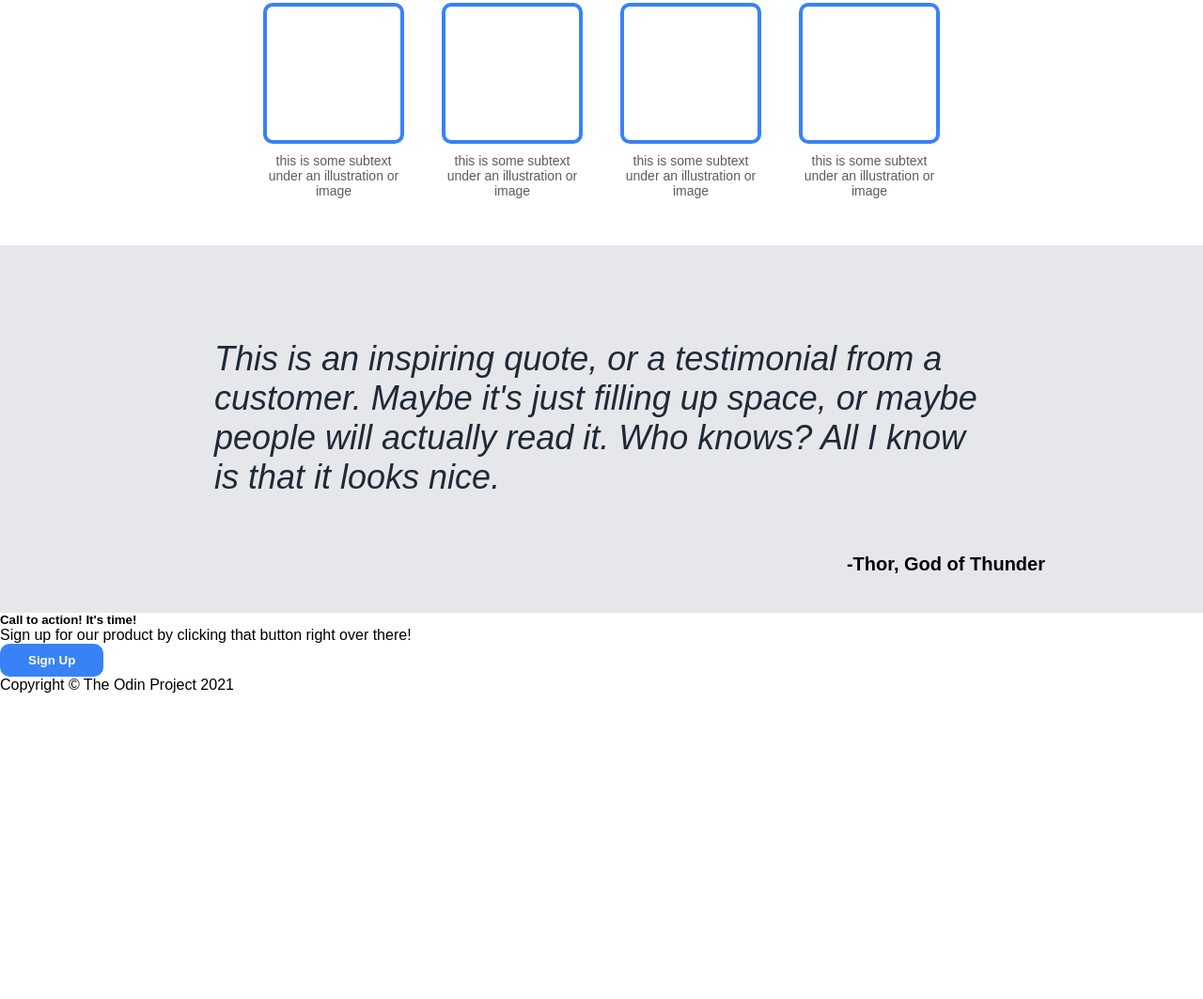
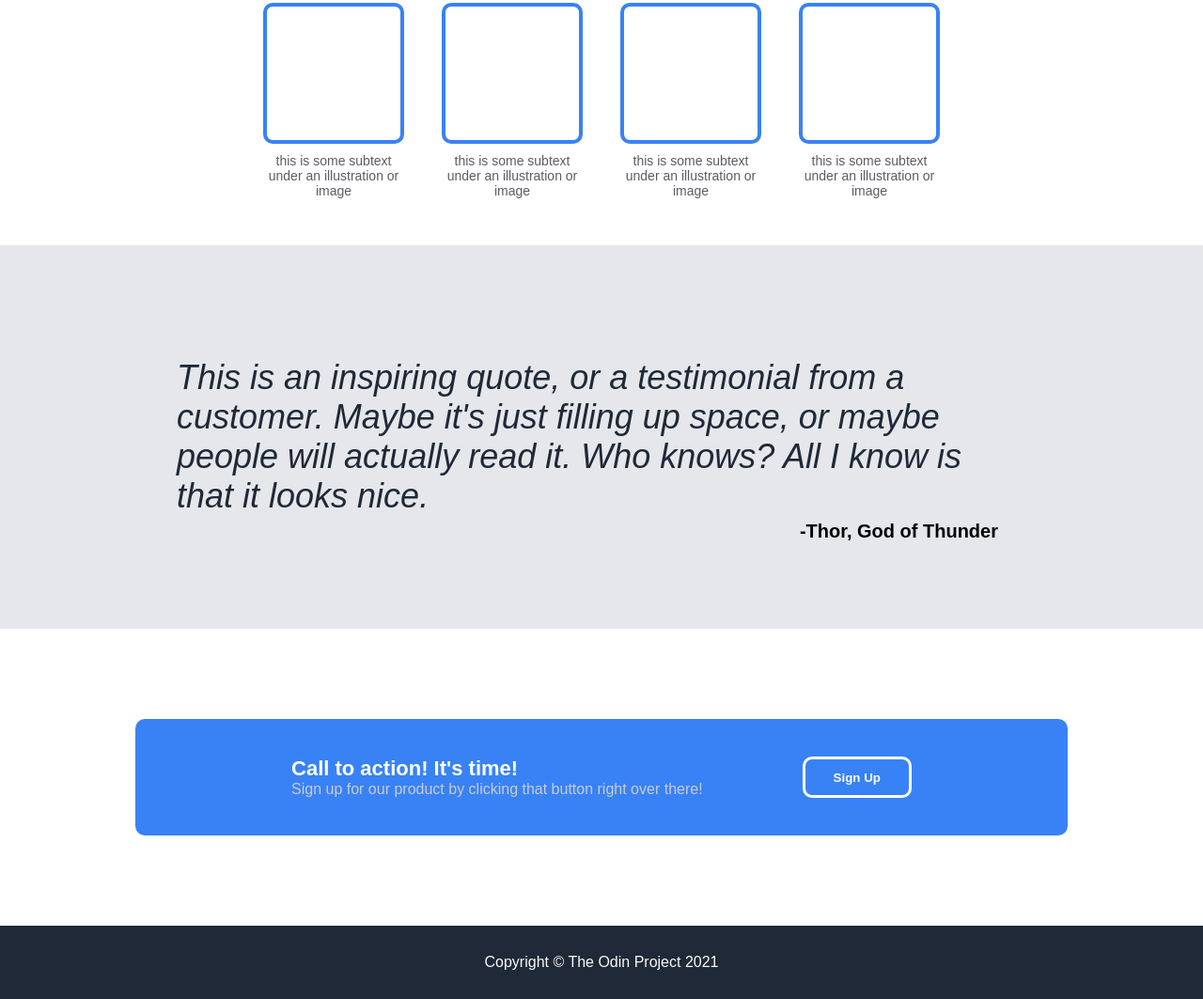
Before and after one commit to daczecha/odin-landingpage, a plain HTML site: page index.html in a window 1280 px wide. Shown: the part 676-1739 px from the top of the page at 94% size. Before the commit the page ends 1414 px from the top, so only its background shows below. Drawn offline with Linux system fonts and the light colour scheme.

Commit message:
Add styles for modal and footer

```diff
--- a/index.html
+++ b/index.html
@@ -86,12 +86,14 @@
             </div>
         </div>
         <div class="modal-container">
-            <div class="modal">
-                <div class="text">
-                    <h5>Call to action! It's time!</h5>
-                    <p>Sign up for our product by clicking that button right over there!</p>
+            <div class="content">
+                <div class="modal">
+                    <div class="text">
+                        <h4>Call to action! It's time!</h4>
+                        <p>Sign up for our product by clicking that button right over there!</p>
+                    </div>
+                    <button class = "modal-btn">Sign Up</button>
                 </div>
-                <button class = "modal-btn">Sign Up</button>
             </div>
         </div>
 
--- a/style.css
+++ b/style.css
@@ -156,7 +156,7 @@ main .quote .content{
     justify-content: center;
     align-items: center;
     flex-direction: column;
-    padding: 40px;
+    padding: 60px 0;
 }
 
 main .quote .content blockquote{
@@ -167,6 +167,9 @@ main .quote .content figcaption{
     align-self: flex-end;
     font-size:20px;
     font-weight: bolder;
+    position: absolute;
+    margin-top:200px;
+    margin-right:90px;
 }
 
 
@@ -175,3 +178,42 @@ main .quote .content blockquote p {
     font-weight: light;
     color:#1f2937;
 }
+
+
+main .modal-container {
+    display: flex;
+    justify-content: center;
+    margin: 80px 0;
+}
+
+main .modal-container .modal{
+    background-color: #3882f6;
+    width: 100%;
+    padding: 40px 60px;
+    display: flex;
+    justify-content: space-evenly;
+    border-radius:10px;
+}
+
+main .modal-container .modal h4{
+    color:white;
+    font-size:22px;
+}
+
+main .modal-container .modal p{
+    color:#cbcbcc;
+}
+
+.modal-btn{
+    border:3px solid white;
+}
+
+
+footer{
+    background-color: #1f2937;
+    display: flex;
+    align-items: center;
+    justify-content: center;
+    padding:30px;
+    color:#f9faf8;
+}
```
